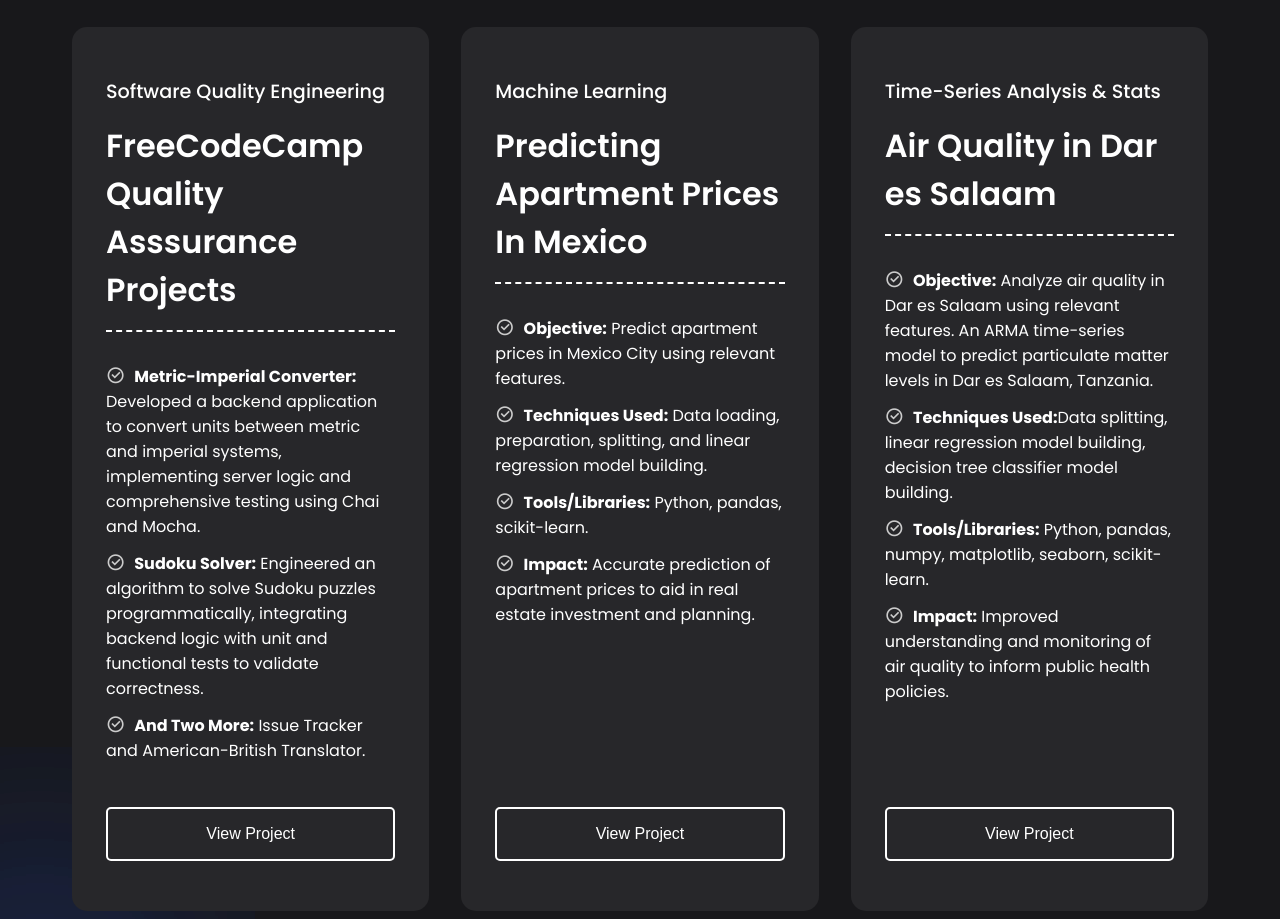
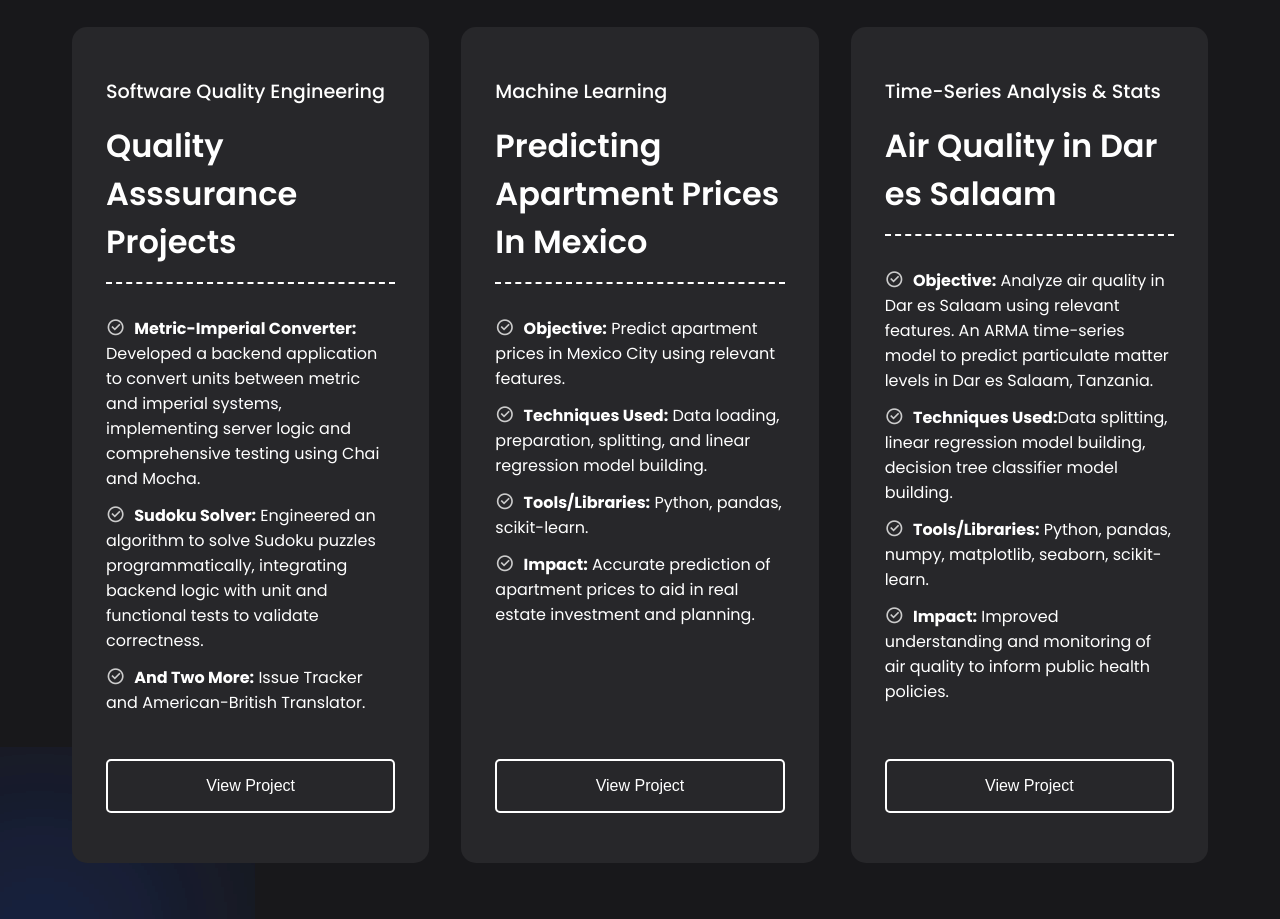
Before and after one commit to Anamandla/PersonalPortfolio, a plain HTML site: page index.html in a window 1280 px wide. Shown: the part 1540-2459 px from the top of the page. Drawn offline with nearby package versions, Linux system fonts and the light colour scheme.

Commit message:
Update index.html

```diff
--- a/index.html
+++ b/index.html
@@ -94,7 +94,7 @@
             <div class="card">
                 <div class="content">
                     <h4>Software Quality Engineering</h4>
-                    <h3>FreeCodeCamp Quality Asssurance Projects</h3>
+                    <h3>Quality Asssurance Projects</h3>
 
                     <p>
                         <i class="ri-checkbox-circle-line"></i>
```
